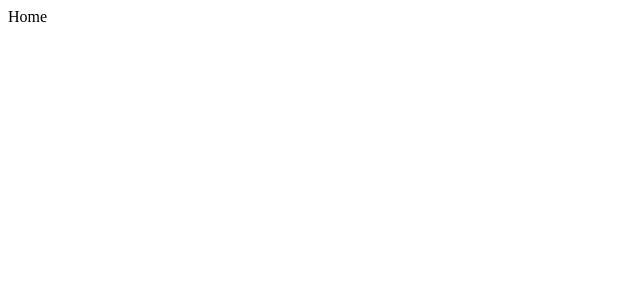
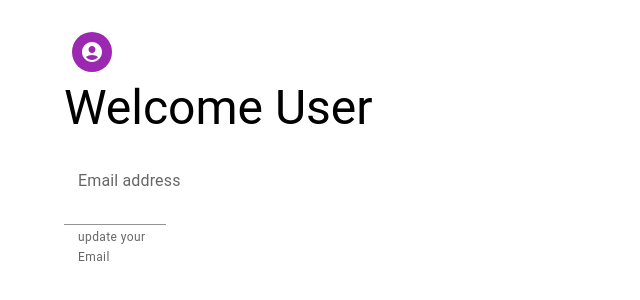
Before and after one commit to bishwobista/mern-jwt-auth, a React (Vite) app in the folder client/: page /home in a window 1280 px wide. Shown: the top 300 px of the page, without its empty margins (0-640 px from the left). Built offline with nearby package versions, Linux system fonts and the light colour scheme.

Commit message:
add landing page

```diff
--- a/client/src/pages/Home.jsx
+++ b/client/src/pages/Home.jsx
@@ -1,9 +1,43 @@
-import React from 'react'
+import {
+  Avatar,
+  Box,
+  Container,
+  FormControl,
+  FormControlLabel,
+  Grid,
+  Typography,
+} from "@mui/material";
+import { Input, InputLabel, FormHelperText } from "@mui/material";
+import AccountCircleIcon from "@mui/icons-material/AccountCircle";
+import React from "react";
 
 const Home = () => {
+  const updateSubmit = () => {};
   return (
-    <div>Home</div>
-  )
-}
+    <>
+      <Container maxWidth="lg">
+        <Box sx={{ my: 4 }}>
+          <Avatar sx={{ m: 1, bgcolor: "secondary.main" }}>
+            <AccountCircleIcon />
+          </Avatar>
+          <Typography variant="h3" component="h1" gutterBottom>
+            Welcome User
+          </Typography>
+          <FormControl>
+            <Grid container spacing={2} my={1}>
+              <Grid item xs={12} sm={6}>
+                <InputLabel htmlFor="my-email">Email address</InputLabel>
+                <Input id="my-email" aria-describedby="my-email-helper-text" />
+                <FormHelperText id="my-email-helper-text">
+                  update your Email
+                </FormHelperText>
+              </Grid>
+            </Grid>
+          </FormControl>
+        </Box>
+      </Container>
+    </>
+  );
+};
 
-export default Home
+export default Home;
```
